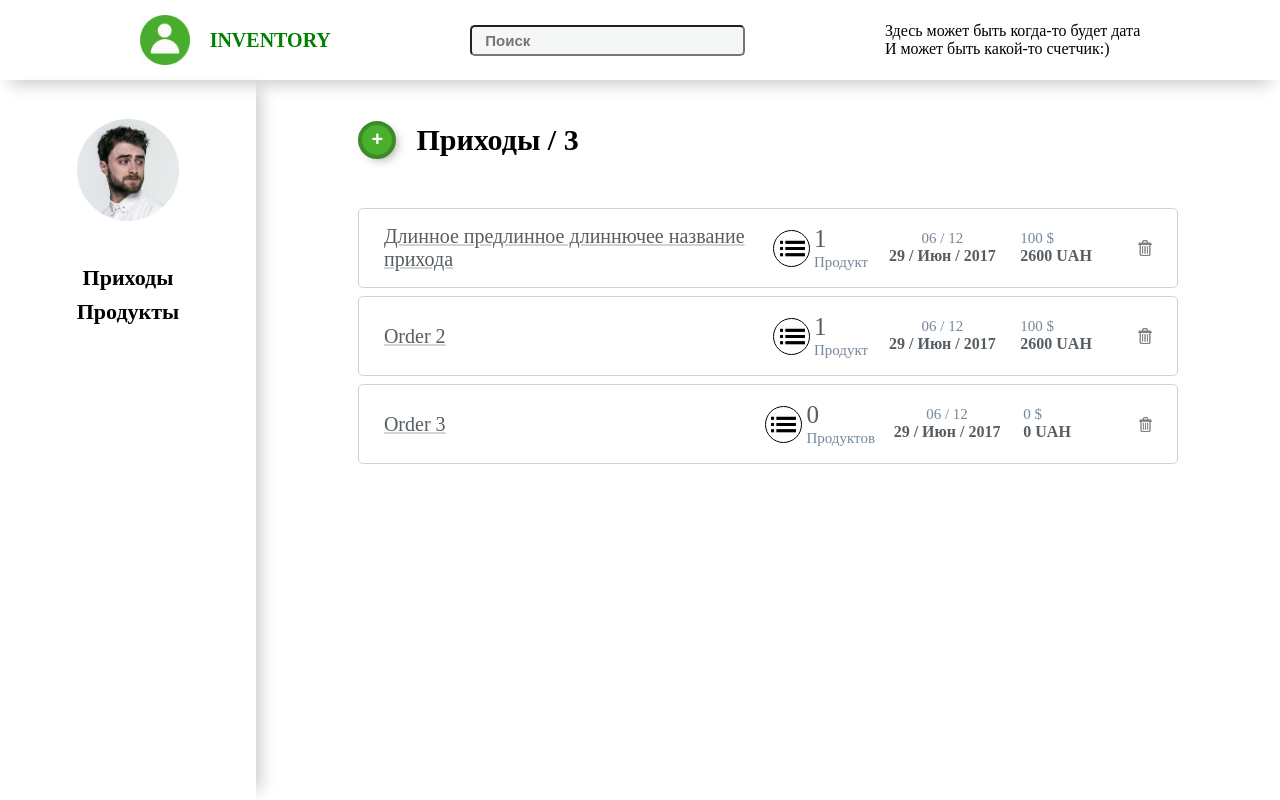
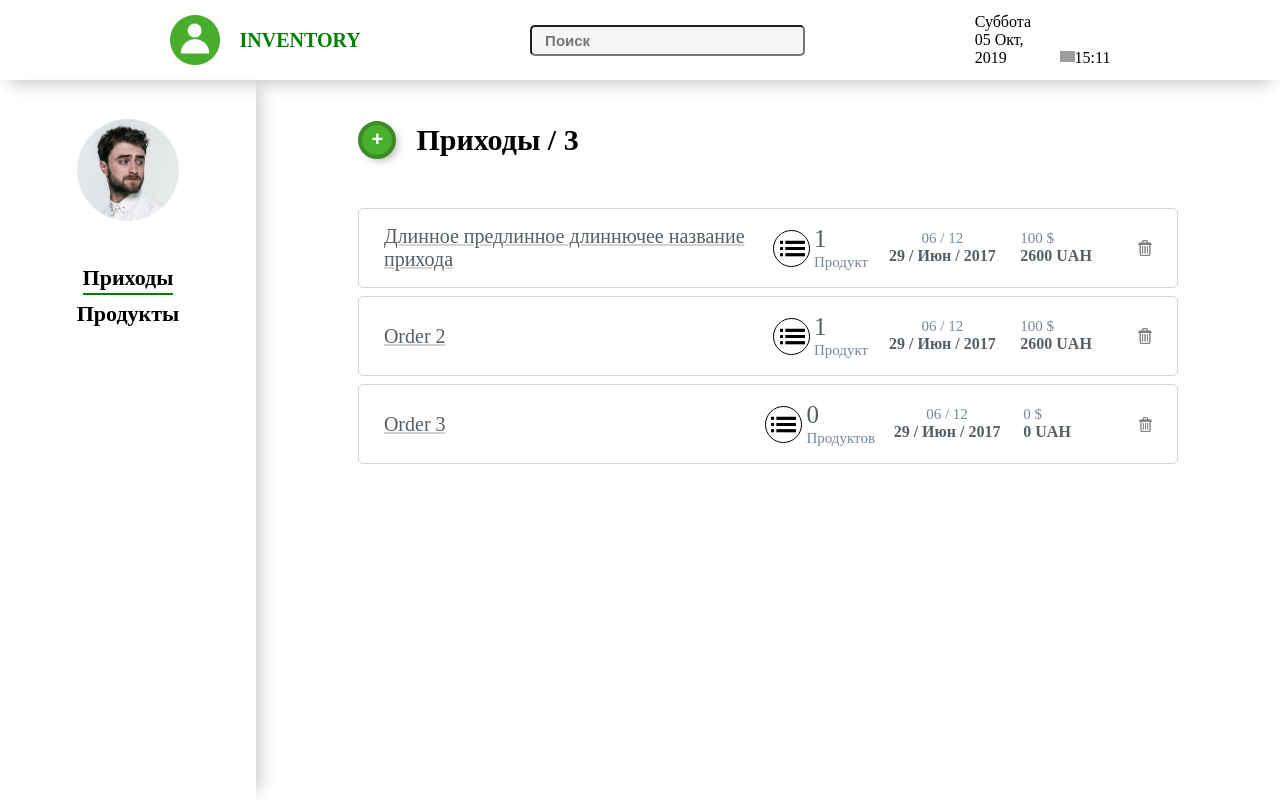
Before and after one commit to maria-dyka/Inventory, a Vue app: page / in a window 1280 px wide. Built offline with nearby package versions, Linux system fonts and the light colour scheme; grey boxes are pictures that could not be loaded.

Commit message:
The current date was added to the TopMenu.

```diff
--- a/src/App.vue
+++ b/src/App.vue
@@ -23,6 +23,7 @@ export default {
   beforeCreate() {
     this.$store.dispatch('getProducts');
     this.$store.dispatch('getOrders');
+    this.$store.dispatch('getDate');
   }
 }
 </script>
--- a/src/components/NavigationMenu.vue
+++ b/src/components/NavigationMenu.vue
@@ -46,7 +46,7 @@ export default {
         color: black;
         padding: 2% 0 1% 0;
     }
-    .navigation-menu-link:active{
+    .router-link-exact-active {
         border-bottom: solid 2px green;
     }
 </style>
--- a/src/components/OrdersList.vue
+++ b/src/components/OrdersList.vue
@@ -14,7 +14,7 @@ export default {
       orders: Array
   },
   components: {
-      OrderItem
+      OrderItem,
   }
 }
 </script>
--- a/src/components/TopMenu.vue
+++ b/src/components/TopMenu.vue
@@ -6,17 +6,27 @@
         </div>
         <input type="text" class="top-menu-search" placeholder="Поиск">
         <div class="top-menu-date">
-            <p>
-                Здесь может быть когда-то будет дата <br/>
-                И может быть какой-то счетчик:)
-            </p>
+            <div class="top-menu-date-full">
+                <span>{{ date.day }}</span>
+                <span>{{ date.fullDate }}</span>
+            </div>
+            <div class="top-menu-date-time">
+                <div class="clock-icon"></div>
+                <span id="time">{{ date.time }}</span>
+            </div>
+
         </div>
     </header>
 </template>
 
 <script>
 export default {
-  name: "TopMenu"
+  name: "TopMenu",
+  computed: {
+      date () {
+          return this.$store.getters.getCurrentDate;
+      }
+  }
 }
 </script>
 
@@ -48,4 +58,23 @@ export default {
         border-radius: 5px;
         background-color: rgb(245, 247, 246);
     }
+    .top-menu-date {
+        display: flex;
+    }
+    .top-menu-date-full {
+        display: flex;
+        flex-direction: column;
+    }
+    .top-menu-date-time {
+        display: flex;
+        align-self: flex-end;
+        justify-content: space-between;
+        padding-left: 9%;
+    }
+    .clock-icon {
+        width: 15px;
+        height: 15px;
+        background: url("../assets/clock.png") center no-repeat;
+        background-size: contain;
+    }
 </style>
--- /dev/null
+++ b/src/components/popUp.vue
@@ -0,0 +1,13 @@
+<template>
+
+</template>
+
+<script>
+export default {
+    name: "popUp"
+}
+</script>
+
+<style scoped>
+
+</style>
--- a/src/store.js
+++ b/src/store.js
@@ -9,7 +9,8 @@ export default new Vuex.Store ({
         orders: [],
         products: [],
         criteria: null,
-        filteredProducts: null
+        filteredProducts: null,
+        date: null
     },
     getters: {
        getAllProducts: state => state.products,
@@ -25,6 +26,22 @@ export default new Vuex.Store ({
                }
            });
            return orderToSend;
+       },
+       getCurrentDate: state => {
+           let days = ['Воскресенье', 'Понедельник', 'Вторник', 'Среда', 'Четверг', 'Пятница', 'Суббота'];
+           let month = ['Янв', 'Фев', 'Мар', 'Апр', 'Май', 'Июн', 'Июл', 'Авг', 'Сен', 'Окт', 'Ноя', 'Дек'];
+
+           let day = days[state.date.getDay()];
+           let fullDate = '';
+           if(state.date.getDate()<10){
+               fullDate = `0${state.date.getDate()} ${month[state.date.getMonth()]}, ${state.date.getFullYear()}`;
+           }
+           else{
+               fullDate = `${state.date.getDay()} ${month[state.date.getMonth()]}, ${state.date.getFullYear()}`;
+           }
+           let time = `${state.date.getHours()}:${state.date.getMinutes()}`;
+
+           return {day, fullDate, time};
        }
     },
     mutations: {
@@ -40,6 +57,9 @@ export default new Vuex.Store ({
                 state.criteria = value;
                 state.filteredProducts = state.products.filter(product => product.type === value);
             }
+        },
+        updateDate (state) {
+            state.date = new Date();
         }
     },
     actions: {
@@ -58,6 +78,13 @@ export default new Vuex.Store ({
         },
         FILTERED_PRODUCTS ({ commit }, value) {
             commit('FILTERED_PRODUCTS', value)
+        },
+        getDate ({ commit }){
+            commit('updateDate');
+
+            setInterval(() => {
+                commit('updateDate');
+            }, 5000);
         }
     }
 })
--- a/src/views/Orders.vue
+++ b/src/views/Orders.vue
@@ -10,6 +10,7 @@
 
 <script>
 import OrdersList from '../components/OrdersList'
+import popUp from '../components/popUp'
 export default {
     name: "Orders",
     computed: {
@@ -18,7 +19,8 @@ export default {
       }
     },
     components: {
-        OrdersList
+        OrdersList,
+        popUp
     }
 }
 </script>
```
